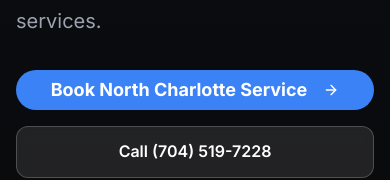
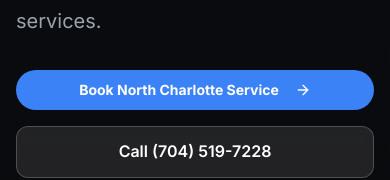
Before and after one commit to WilliamBen21/shineemup-reimagined-detailing, a React (Vite) app: page /areas/north-charlotte in a window 390 px wide. Shown: the part 535-715 px from the top of the page. Built offline with nearby package versions, Linux system fonts and the light colour scheme; no server answers; the database is empty.

Commit message:
Fix: Correct "book" word placement
Corrected the placement of the word "book" in the CTA section.

```diff
--- a/src/pages/areas/NorthCharlottePage.tsx
+++ b/src/pages/areas/NorthCharlottePage.tsx
@@ -51,10 +51,10 @@ const NorthCharlottePage = () => {
                   <div className="flex flex-col sm:flex-row gap-4 mb-8">
                     <Button
                       onClick={handleBookNowClick}
-                      className="bg-blue-500 hover:bg-blue-600 text-white px-8 py-4 rounded-full font-bold text-lg transition-all duration-300 hover:scale-105 flex items-center justify-center"
+                      className="bg-blue-500 hover:bg-blue-600 text-white px-6 py-4 rounded-full font-bold text-base sm:text-lg transition-all duration-300 hover:scale-105 flex items-center justify-center whitespace-nowrap min-w-fit"
                     >
-                      Book North Charlotte Service
-                      <ArrowRight className="ml-2 w-5 h-5" />
+                      <span className="text-sm sm:text-base">Book North Charlotte Service</span>
+                      <ArrowRight className="ml-2 w-4 h-4 sm:w-5 sm:h-5 flex-shrink-0" />
                     </Button>
                     <a href="tel:(704) 519-7228" className="btn-secondary flex items-center justify-center">
                       Call (704) 519-7228
@@ -195,10 +195,10 @@ const NorthCharlottePage = () => {
                 <div className="flex flex-col sm:flex-row gap-4 justify-center">
                   <Button
                     onClick={handleBookNowClick}
-                    className="bg-blue-500 hover:bg-blue-600 text-white px-8 py-4 rounded-full font-bold text-lg"
+                    className="bg-blue-500 hover:bg-blue-600 text-white px-6 py-4 rounded-full font-bold text-base sm:text-lg whitespace-nowrap min-w-fit"
                   >
-                    Book North Charlotte Service
-                    <ArrowRight className="ml-2 w-5 h-5" />
+                    <span className="text-sm sm:text-base">Book North Charlotte Service</span>
+                    <ArrowRight className="ml-2 w-4 h-4 sm:w-5 sm:h-5 flex-shrink-0" />
                   </Button>
                   <a href="tel:(704) 519-7228" className="btn-secondary">
                     Call (704) 519-7228
```
